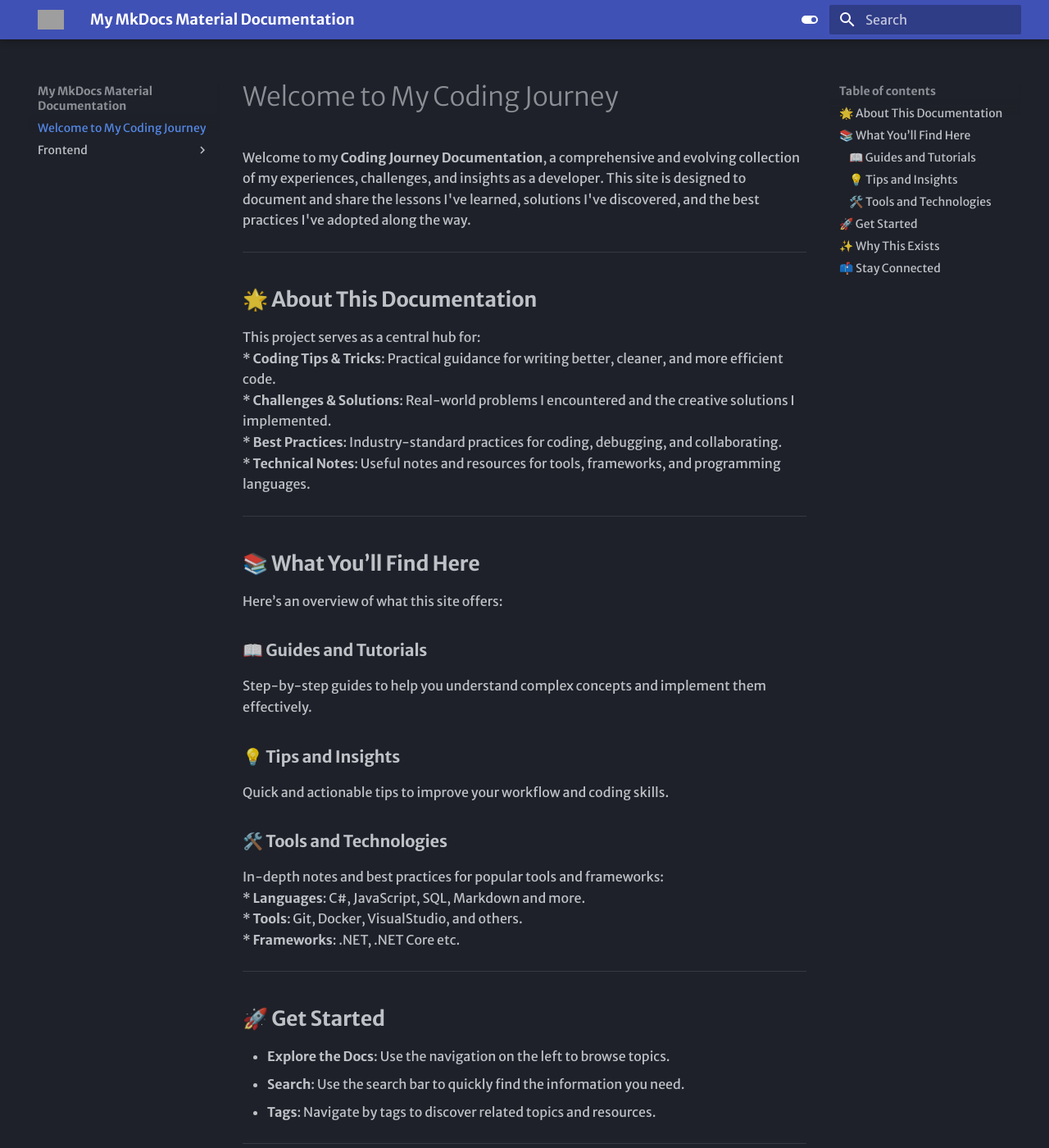
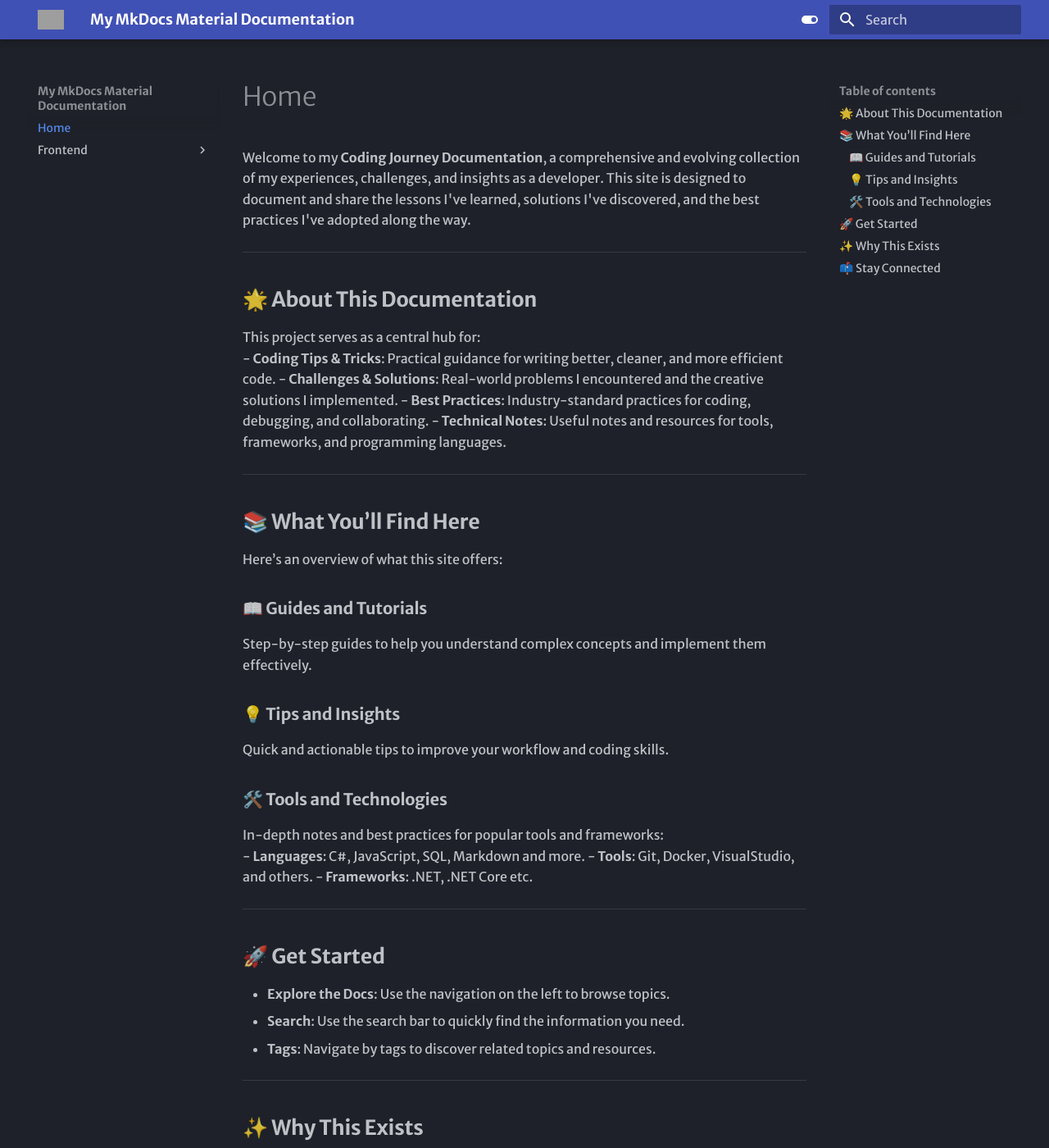
Before and after one commit to mkouhpayeh/code-wiki, an MkDocs documentation site: the page built from docs/index.md, in a window 1280 px wide and 1400 px high. Shown: the whole window at 82% size. Built offline with MkDocs 1.6.1 and Material for MkDocs 9.7.7, drawn with Linux system fonts in a browser that asks for light colours; some web fonts are replaced; grey boxes are pictures that could not be loaded.

Commit message:
Update index.md

```diff
--- a/docs/index.md
+++ b/docs/index.md
@@ -1,4 +1,4 @@
-# Welcome to My Coding Journey
+# Home
 
 Welcome to my **Coding Journey Documentation**, a comprehensive and evolving collection of my experiences, challenges, and insights as a developer. This site is designed to document and share the lessons I've learned, solutions I've discovered, and the best practices I've adopted along the way.
 
@@ -7,10 +7,10 @@ Welcome to my **Coding Journey Documentation**, a comprehensive and evolving col
 ## 🌟 **About This Documentation**
 
 This project serves as a central hub for:
-* **Coding Tips & Tricks**: Practical guidance for writing better, cleaner, and more efficient code.
-* **Challenges & Solutions**: Real-world problems I encountered and the creative solutions I implemented.
-* **Best Practices**: Industry-standard practices for coding, debugging, and collaborating.
-* **Technical Notes**: Useful notes and resources for tools, frameworks, and programming languages.
+- **Coding Tips & Tricks**: Practical guidance for writing better, cleaner, and more efficient code.
+- **Challenges & Solutions**: Real-world problems I encountered and the creative solutions I implemented.
+- **Best Practices**: Industry-standard practices for coding, debugging, and collaborating.
+- **Technical Notes**: Useful notes and resources for tools, frameworks, and programming languages.
 
 ---
 
@@ -26,10 +26,9 @@ Quick and actionable tips to improve your workflow and coding skills.
 
 ### 🛠️ **Tools and Technologies**
 In-depth notes and best practices for popular tools and frameworks:
-* **Languages**: C#, JavaScript, SQL, Markdown and more.
-* **Tools**: Git, Docker, VisualStudio, and others.
-* **Frameworks**: .NET, .NET Core etc.
-
+- **Languages**: C#, JavaScript, SQL, Markdown and more.
+- **Tools**: Git, Docker, VisualStudio, and others.
+- **Frameworks**: .NET, .NET Core etc.
 
 ---
 
```
